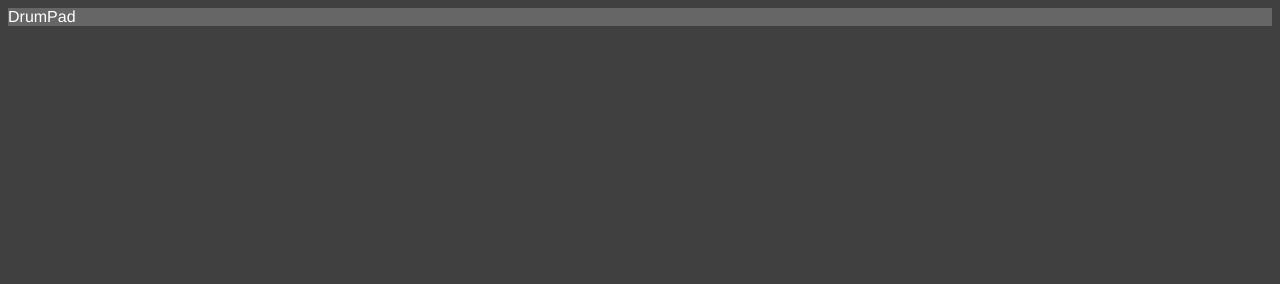
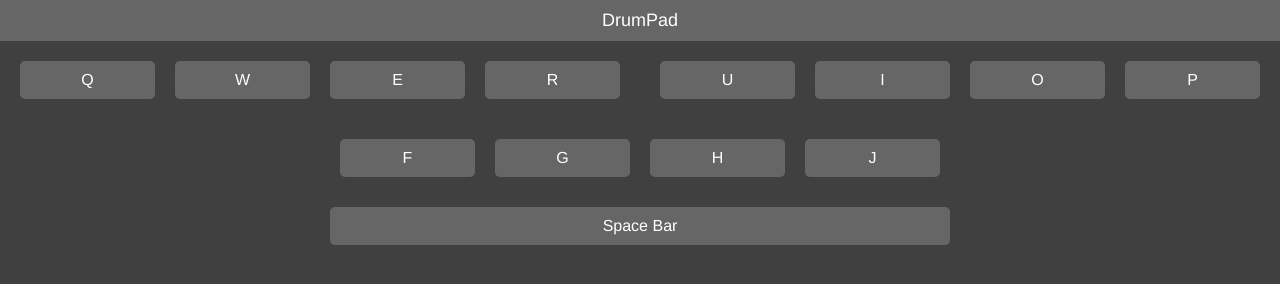
Before and after one commit to AidanShirey/DrumPad, a plain HTML site: page index.html in a window 1280 px wide. Drawn offline with nearby package versions, Linux system fonts and the light colour scheme.

Commit message:
Added Base UI

```diff
--- a/index.html
+++ b/index.html
@@ -12,12 +12,25 @@
 .column {
   	float: left;
   	width: 25%;
+    height: 25%;
   	padding: 10px 10px;
 }
 
 .columnview {
-	float:left;
+	float: left;
 	width: 50%;
+	padding: 10px 10px;
+}
+
+.middlemiddlecolumnview {
+	float: left;
+	width: 50%;
+	padding: 10px 10px;
+}
+
+.midspacecolumnview {
+	float: left;
+	width: 25%;
 	padding: 10px 10px;
 }
 
@@ -29,32 +42,36 @@
 
 .topbar {
     background-color: #666666;
+    color:white;
+
     width: 100%;
-    height: 10%;
-    text-align: left;
+    min-height: 20%;
+    padding: 10px;
+
+    font-size: 18px;
+    text-align: center;
 }
 
 .keycard {
 	background-color: #666666;
-  	box-shadow: 0 4px 8px 0 rgba(0,0,0,0.2);
-  	transition: 0.3s;
+  	border-radius: 5px;
   	text-align: center;
-  	position:relative;
-  	width: 10%;
-  	height: 10%;
+  	width: 100%;
+  	height: 100%;
 }
 
 .keycontainer {
- 	padding: 10px 10px;
+ 	padding: 10px;
  	height: 100%;
  	width: 100%;
  	overflow-wrap: break-word;
- }
+}
 
 body{
 	background-color: #404040;
 	font-family: Helvetica, sans-serif;
 	color:white;
+    margin: 0;
 }
 
 div{
@@ -63,11 +80,138 @@ div{
 
 </style>
 </head>
-	<body id="body">
-        <div id= "topbar" class= "topbar">
-            DrumPad
+
+<body id="body">
+    <div id= "topbar" class= "topbar">
+        DrumPad
+    </div>
+
+    <div id="topkeyrow" class="row">
+        <div id= "topkeyrowleftcol" class="columnview">
+            <div id="qkeycol" class="column">
+                <div id="qkey" class="keycard">
+                    <div class="keycontainer">
+                        Q
+                    </div>
+                </div>
+            </div>
+            <div id="wkeycol" class="column">
+                <div id="wkey" class="keycard">
+                    <div class="keycontainer">
+                        W
+                    </div>
+                </div>
+            </div>
+            <div id="ekeycol" class="column">
+                <div id="ekey" class="keycard">
+                    <div class="keycontainer">
+                        E
+                    </div>
+                </div>
+            </div>
+            <div id="rkeycol" class="column">
+                <div id="rkey" class="keycard">
+                    <div class="keycontainer">
+                        R
+                    </div>
+                </div>
+            </div>
         </div>
-	</div>
+
+        <div id= "topkeyrowrightcol" class="columnview">
+            <div id="ukeycol" class="column">
+                <div id="ukey" class="keycard">
+                    <div class="keycontainer">
+                        U
+                    </div>
+                </div>
+            </div>
+            <div id="ikeycol" class="column">
+                <div id="ikey" class="keycard">
+                    <div class="keycontainer">
+                        I
+                    </div>
+                </div>
+            </div>
+            <div id="okeycol" class="column">
+                <div id="okey" class="keycard">
+                    <div class="keycontainer">
+                        O
+                    </div>
+                </div>
+            </div>
+            <div id="pkeycol" class="column">
+                <div id="pkey" class="keycard">
+                    <div class="keycontainer">
+                        P
+                    </div>
+                </div>
+            </div>
+        </div>
+
+    </div>
+
+    <div id="midkeyrow" class="row">
+        <div id="midkeyrowleftcol" class="midspacecolumnview">
+
+        </div>
+
+        <div id="midkeyrowmidcol" class="middlemiddlecolumnview">
+            <div id="fkeycol" class="column">
+                <div id="fkey" class="keycard">
+                    <div class="keycontainer">
+                        F
+                    </div>
+                </div>
+            </div>
+
+            <div id="gkeycol" class="column">
+                <div id="gkey" class="keycard">
+                    <div class="keycontainer">
+                        G
+                    </div>
+                </div>
+            </div>
+
+            <div id="hkeycol" class="column">
+                <div id="okey" class="keycard">
+                    <div class="keycontainer">
+                        H
+                    </div>
+                </div>
+            </div>
+
+            <div id="jkeycol" class="column">
+                <div id="jkey" class="keycard">
+                    <div class="keycontainer">
+                        J
+                    </div>
+                </div>
+            </div>
+        </div>
+
+        <div id="midkeyrowrightcol" class="midspacecolumnview">
+
+        </div>
+    </div>
+
+    <div id="spacebarrow" class="row">
+        <div id="spacebarrowleftcol" class="midspacecolumnview">
+
+        </div>
+
+        <div id="spacebarrowmidcol" class="middlemiddlecolumnview">
+                <div id="spacekey" class="keycard">
+                    <div class="keycontainer">
+                        Space Bar
+                    </div>
+                </div>
+        </div>
+
+        <div id="spacebarrowrightcol" class="midspacecolumnview">
+
+        </div>
+    </div>
 </body>
 
 <script src="https://cdnjs.cloudflare.com/ajax/libs/jquery/3.5.1/jquery.js"></script>
```
